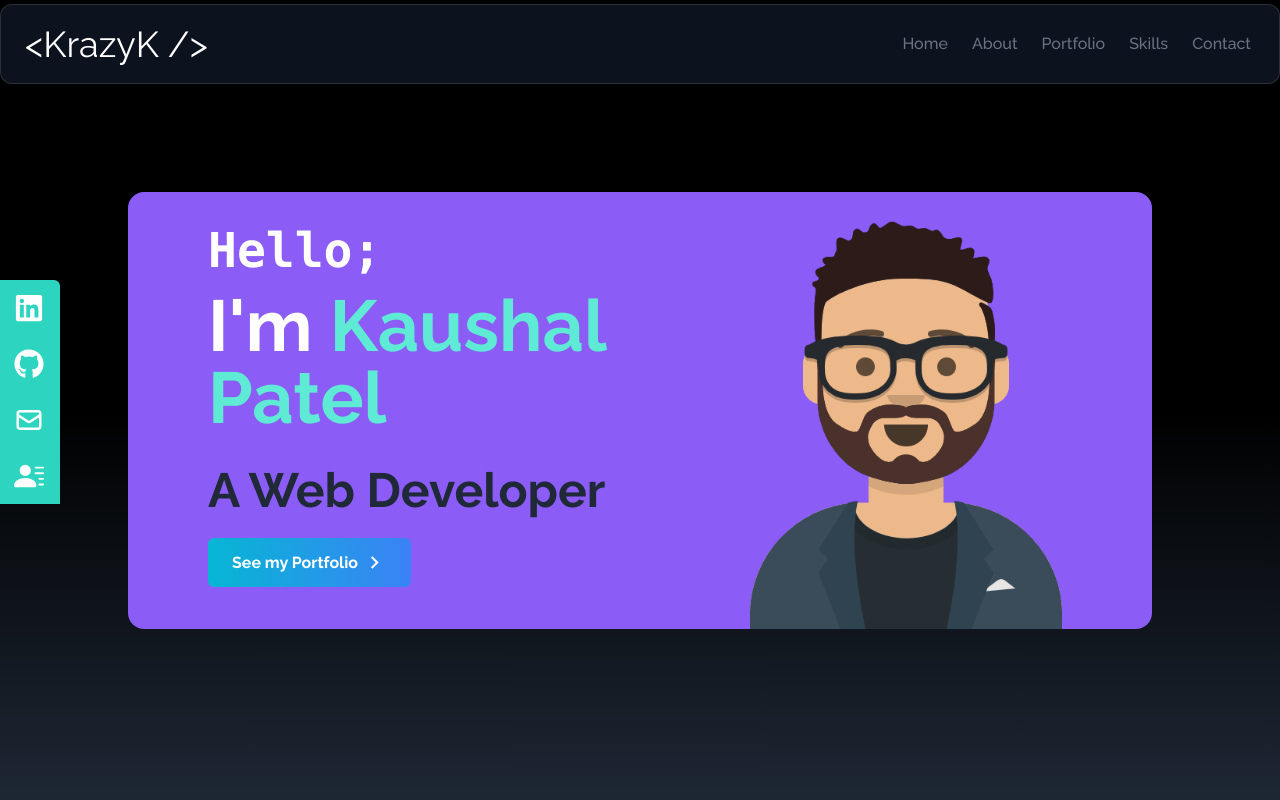
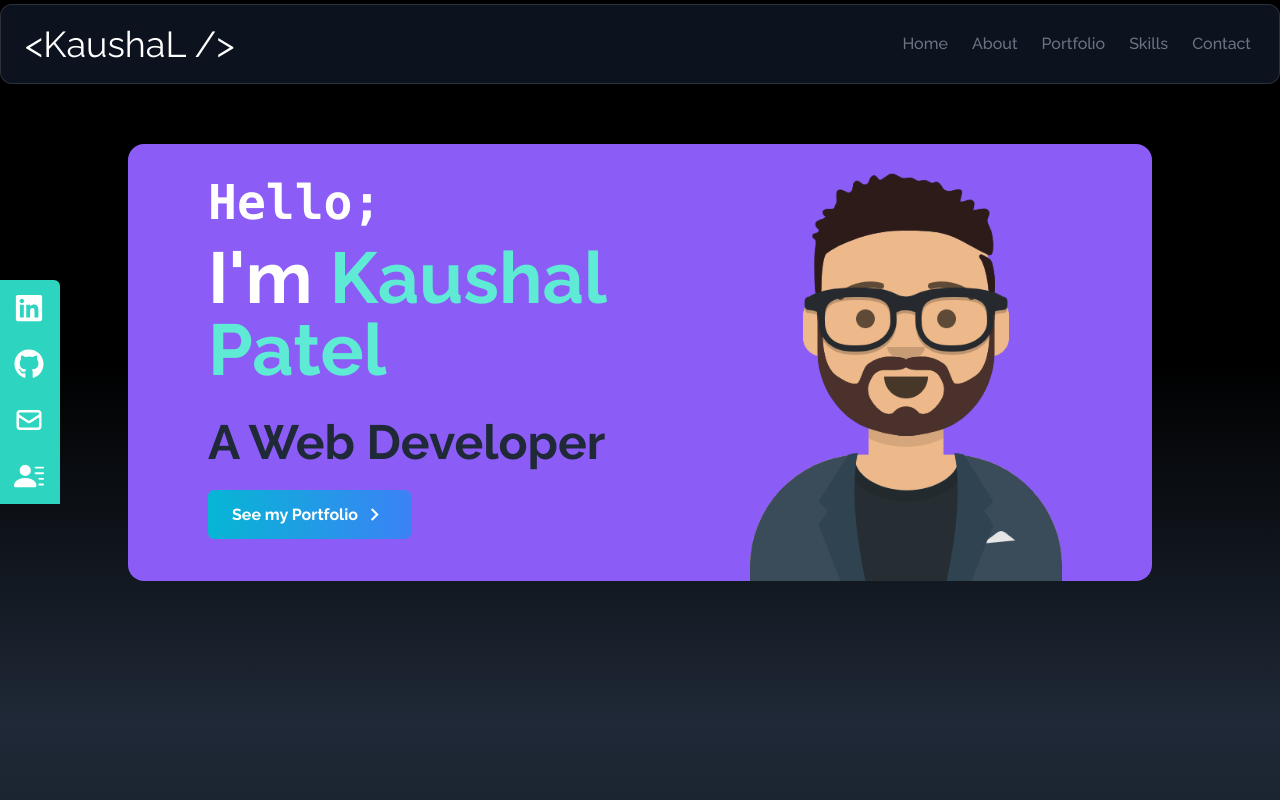
Before and after one commit to krazykaushal/krazyk-portfolio, a React (Create React App) app: page / in a window 1280 px wide. Shown: the top 800 px of the page. Built offline with nearby package versions, Linux system fonts and the light colour scheme.

Commit message:
made minor changes for kaushal

```diff
--- a/public/index.html
+++ b/public/index.html
@@ -7,7 +7,7 @@
     <meta name="theme-color" content="#000000" />
     <meta
       name="description"
-      content="Kaushal Patel Portfolio Website (DA-IICT) | KrazyKaushal Web Developer"
+      content="Kaushal Patel Portfolio Website (DA-IICT) | Kaushal Patel Web Developer"
     />
     <meta name="copyrighted-site-verification" content="c5ab4b21e5ce9aa7" />
     <link rel="apple-touch-icon" href="%PUBLIC_URL%/logo192.png" />
@@ -25,7 +25,7 @@
       work correctly both with client-side routing and a non-root public URL.
       Learn how to configure a non-root public URL by running `npm run build`.
     -->
-    <title>KrazyKaushal Portfolio</title>
+    <title>Kaushal Patel | Portfolio</title>
   </head>
   <body>
     <noscript>You need to enable JavaScript to run this app.</noscript>
--- a/src/components/Footer.jsx
+++ b/src/components/Footer.jsx
@@ -3,7 +3,7 @@ import React from "react";
 function Footer() {
   return (
     <div class="text-center p-6 bg-black footer text-white">
-      <span class="text-white">&copy; 2024 <span className="font-semibold ">KrazyKaushal</span> -
+      <span class="text-white">&copy; 2024 <span className="font-semibold ">Kaushal Patel</span> -
         All rights reserved.
       </span>
     </div>
--- a/src/components/Home.jsx
+++ b/src/components/Home.jsx
@@ -7,7 +7,7 @@ const Home = () => {
   return (
     <div
       name="home"
-      className=" w-full bg-gradient-to-b from-black via-black to-gray-800 home py-48"
+      className=" w-full bg-gradient-to-b from-black via-black to-gray-800 home py-36"
     >
       <div className=" mx-auto flex flex-col items-center justify-center px-10 md:flex-row bg-violet-500 rounded-2xl w-[80%] z-50">
         <div className="small-screen hidden mt-10">
--- a/src/components/NavBar.jsx
+++ b/src/components/NavBar.jsx
@@ -39,7 +39,7 @@ const NavBar = () => {
             smooth
             duration={500}
           >
-            {"<"}KrazyK /{">"}
+            {"<"}KaushaL /{">"}
           </Link>
         </h1>
       </div>
```
